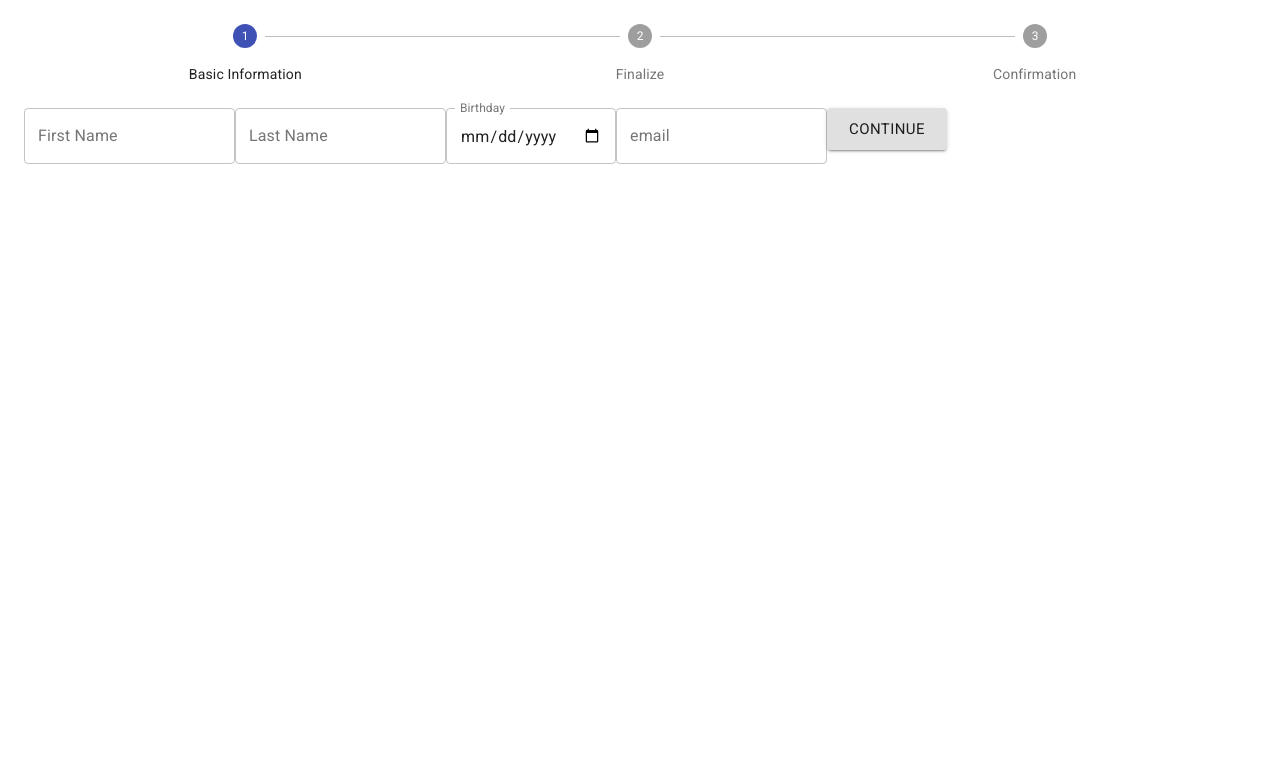
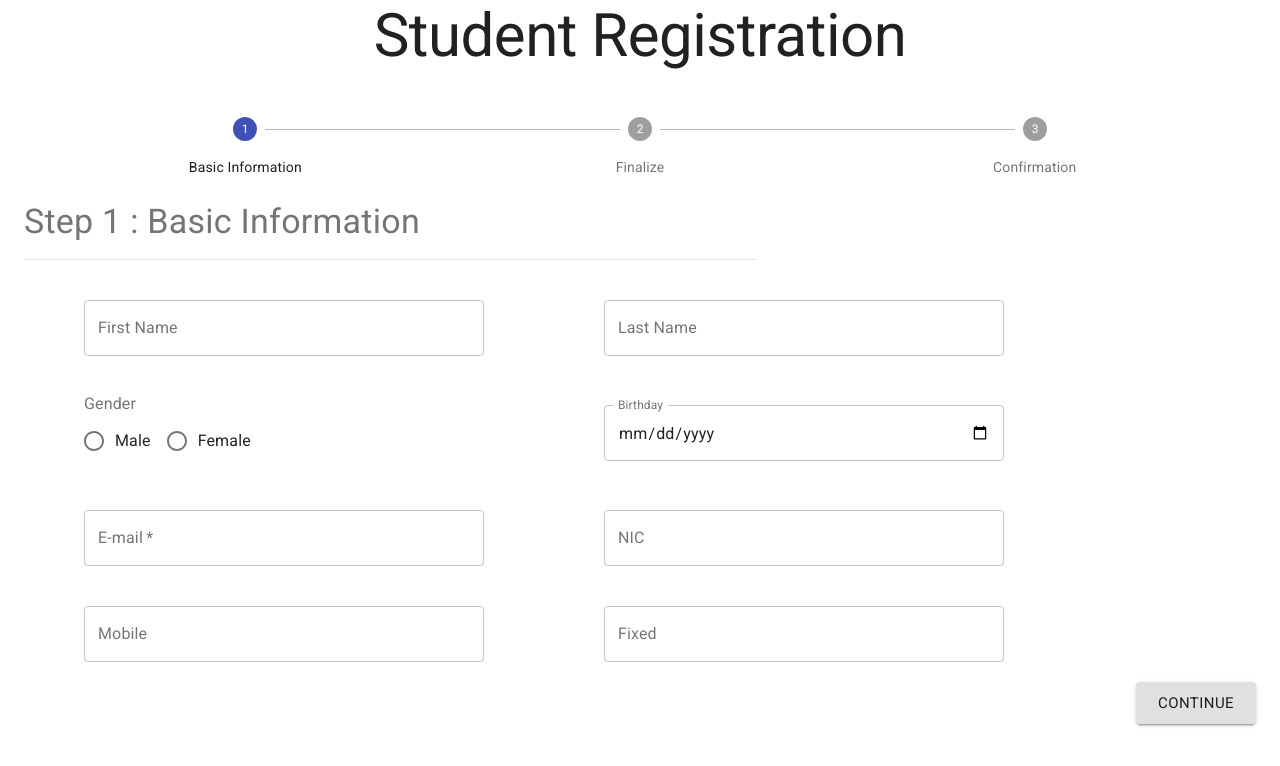
Before and after one commit to Oshinka/nsbm-client, a React (Create React App) app: page /students/add-student in a window 1280 px wide. Shown: the top 766 px of the page. Built offline with nearby package versions, Linux system fonts and the light colour scheme; no server answers.

Commit message:
styling add student form

```diff
--- a/sandbox.js
+++ b/sandbox.js
@@ -1 +1,5 @@
 online lecturers
+
+.body__icons > .MuiSvgIcon-root{
+
+}
--- a/src/App.js
+++ b/src/App.js
@@ -1,4 +1,5 @@
 import React from 'react';
+import 'fontsource-roboto';
 import './App.css';
 import { BrowserRouter as Router, Route } from 'react-router-dom';
 
--- a/src/components/AppBar.component.js
+++ b/src/components/AppBar.component.js
@@ -3,9 +3,10 @@ import { makeStyles } from '@material-ui/core/styles';
 import AppBar from '@material-ui/core/AppBar';
 import Toolbar from '@material-ui/core/Toolbar';
 import Typography from '@material-ui/core/Typography';
-import Button from '@material-ui/core/Button';
 import IconButton from '@material-ui/core/IconButton';
 import MenuIcon from '@material-ui/icons/Menu';
+import BrightnessHighIcon from '@material-ui/icons/BrightnessHigh';
+import BrightnessMediumIcon from '@material-ui/icons/BrightnessMedium';
 
 const useStyles = makeStyles((theme) => ({
     root: {
@@ -17,22 +18,28 @@ const useStyles = makeStyles((theme) => ({
     title: {
         flexGrow: 1,
     },
+    logo: {
+        height: 64,
+        marginLeft: 20,
+        marginRight: 80,
+    },
 }));
 
-export default function ButtonAppBar() {
+export default function ButtonAppBar({isDark}) {
     const classes = useStyles();
 
     return (
         <div className={classes.root}>
             <AppBar position="static">
                 <Toolbar>
+                    <img className={classes.logo} src='https://www.nsbm.ac.lk/wp-content/uploads/2019/08/logo.png' alt='logo' />
                     <IconButton edge="start" className={classes.menuButton} color="inherit" aria-label="menu">
                         <MenuIcon />
                     </IconButton>
                     <Typography variant="h6" className={classes.title}>
                         NSBM
           </Typography>
-          <Button color="inherit">Login</Button>
+                    {(isDark)?<BrightnessMediumIcon />:<BrightnessHighIcon />}
                 </Toolbar>
             </AppBar>
         </div>
--- a/src/components/CreateStudent.component.js
+++ b/src/components/CreateStudent.component.js
@@ -3,6 +3,7 @@ import StudentBasicInfo from './StudentForm/StudentBasicInfo.component';
 import Container from '@material-ui/core/Container';
 import Confirm from './StudentForm/Confirm.component';
 import Finalize from './StudentForm/Finalize.component';
+import Typography from '@material-ui/core/Typography';
 import Swal from 'sweetalert2';
 import axios from '../axios';
 
@@ -16,9 +17,15 @@ class CreateStudent extends Component {
             step: 1,
             firstName: '',
             lastName: '',
+            gender: '',
             dateOfBirth: null,
             email: '',
+            contact: {
+                mobile: '',
+                fixed: '',
+            },
             password: '',
+            showPassword: false,
             avatar: ''
         }
     }
@@ -38,7 +45,14 @@ class CreateStudent extends Component {
     };
 
     handleChange = input => e => {
+        if(input === 'mobile' || input === 'fixed')
+            this.setState({ contact: { ...this.state.contact, [input]: e.target.value } })
         this.setState({ [input]: e.target.value })
+    };
+
+    handleClickShowPassword = () => {
+        const { showPassword } = this.state;
+        this.setState({showPassword: !showPassword})
     };
 
     onSubmit(e) {
@@ -63,14 +77,19 @@ class CreateStudent extends Component {
 
     render() {
         const { step } = this.state;
-        const { firstName, lastName, dateOfBirth, email, password, avatar } = this.state;
-        const values = { firstName, lastName, dateOfBirth, email, password, avatar };
+        const { firstName, lastName, gender, dateOfBirth, email, contact, password, showPassword, avatar } = this.state;
+        const { mobile, fixed } = contact;
+        const values = { firstName, lastName, gender, dateOfBirth, email, mobile, fixed, password, showPassword, avatar };
+        const student = { firstName, lastName, gender, dateOfBirth, email, contact, password, avatar };
         const steps = ['Basic Information', 'Finalize', 'Confirmation'];
 
         switch (step) {
             case 1:
                 return (
                     <Container>
+                        <Typography variant='h2' color='textPrimary' align='center' gutterBottom>
+                            Student Registration
+                        </Typography>
                         <StudentBasicInfo
                             nextStep={this.nextStep}
                             handleChange={this.handleChange}
@@ -83,10 +102,14 @@ class CreateStudent extends Component {
             case 2:
                 return (
                     <Container>
+                        <Typography variant='h2' color='textPrimary' align='center' gutterBottom>
+                            Student Registration
+                        </Typography>
                         <Finalize
                             nextStep={this.nextStep}
                             prevStep={this.prevStep}
                             handleChange={this.handleChange}
+                            handleClickShowPassword={this.handleClickShowPassword}
                             values={values}
                             steps={steps}
                             activeStep={1}
@@ -96,10 +119,14 @@ class CreateStudent extends Component {
             case 3:
                 return (
                     <Container>
+                        <Typography variant='h2' color='textPrimary' align='center' gutterBottom>
+                            Student Registration
+                        </Typography>
                         <Confirm
                             nextStep={this.nextStep}
                             prevStep={this.prevStep}
                             values={values}
+                            student={student}
                             steps={steps}
                             activeStep={2}
                         />
--- a/src/components/LeftBar.component.js
+++ b/src/components/LeftBar.component.js
@@ -13,19 +13,20 @@ import IconButton from '@material-ui/core/IconButton';
 import PersonIcon from '@material-ui/icons/Person';
 import AccountBoxIcon from '@material-ui/icons/AccountBox';
 import SubjectIcon from '@material-ui/icons/Subject';
-// import AddCircleIcon from '@material-ui/icons/AddCircle';
 
 const useStyles = makeStyles({
     list: {
         width: 250,
     },
-    fullList: {
-        width: 'auto',
-    },
     leftbar: {
         height: 1000,
         float: 'left'
-    }
+    },
+    logo: {
+        height: 64,
+        marginLeft: 40,
+        marginBottom: 10,
+    },
 });
 
 export default function TemporaryDrawer({ Icon, link, name }) {
@@ -47,14 +48,13 @@ export default function TemporaryDrawer({ Icon, link, name }) {
 
     const list = (anchor) => (
         <div
-            className={clsx(classes.list, {
-                [classes.fullList]: anchor === 'top' || anchor === 'bottom',
-            })}
+            className={clsx(classes.list)}
             role="presentation"
             onMouseLeave={toggleDrawer(anchor, false)}
             onKeyDown={toggleDrawer(anchor, false)}
         >
             <List>
+            <img className={classes.logo} src='https://www.nsbm.ac.lk/wp-content/uploads/2019/08/logo.png' alt='logo' />
                 <NavLink to='/' style={{ textDecorationLine: 'none' }} >
                     <ListItem button>
                         <ListItemIcon><IconButton><HomeIcon /></IconButton></ListItemIcon>
--- a/src/components/StudentForm/Confirm.component.js
+++ b/src/components/StudentForm/Confirm.component.js
@@ -6,13 +6,15 @@ import StepLabel from '@material-ui/core/StepLabel';
 import Swal from 'sweetalert2';
 import axios from '../../axios';
 import ImageAvatars from '../ImageAvatars.component';
+import Typography from '@material-ui/core/Typography';
+import Grid from '@material-ui/core/Grid';
 
 
 export class Confirm extends Component {
     continue = e => {
         e.preventDefault();
 
-        const student = this.props.values;
+        const student = this.props.student;
 
         console.log(student);
 
@@ -35,10 +37,10 @@ export class Confirm extends Component {
     }
 
     render() {
-        const{
-            values: {firstName, lastName, dateOfBirth, email, password, avatar}
+        const {
+            values: { firstName, lastName, gender, dateOfBirth, email, mobile, fixed, password, avatar }
         } = this.props;
-        const {steps, activeStep} = this.props
+        const { steps, activeStep } = this.props
 
         return (
             <React.Fragment>
@@ -49,13 +51,19 @@ export class Confirm extends Component {
                         </Step>
                     ))}
                 </Stepper>
+                <Typography variant='h4' color='textSecondary'>
+                    Step 3 : Confirmation
+                </Typography>
+                <hr style={{ marginRight: 500, marginBottom: 20 }} />
                 <ImageAvatars url={avatar} />
                 <List>
                     <ListItem>
+                        {/* <ListItemText primary='Full Name' secondary={lastName ? `${firstName} ${lastName}` : `${firstName}`} /> */}
                         <ListItemText primary='First Name' secondary={firstName} />
+                        <ListItemText primary='Last Name' secondary={lastName} />
                     </ListItem>
                     <ListItem>
-                        <ListItemText primary='Last Name' secondary={lastName} />
+                        <ListItemText primary='Gender' secondary={gender} />
                     </ListItem>
                     <ListItem>
                         <ListItemText primary='Birthday' secondary={dateOfBirth} />
@@ -66,10 +74,16 @@ export class Confirm extends Component {
                     <ListItem>
                         <ListItemText primary='Password' secondary={password} />
                     </ListItem>
+                    <ListItem>
+                        <ListItemText primary='Mobile' secondary={mobile} />
+                        <ListItemText primary='Fixed' secondary={fixed} />
+                    </ListItem>
                 </List>
                 <br />
-                <Button variant='contained' size="large" onClick={this.back} >Back</Button>
-                <Button color='primary' variant='contained' size="large" onClick={this.continue} >Confirm & Submit</Button>
+                <Grid container justify='flex-end'>
+                    <Button variant='contained' size="large" onClick={this.back} >Back</Button>
+                    <Button color='primary' variant='contained' size="large" onClick={this.continue} >Confirm & Submit</Button>
+                </Grid>
             </React.Fragment>
         )
     }
--- a/src/components/StudentForm/Finalize.component.js
+++ b/src/components/StudentForm/Finalize.component.js
@@ -4,6 +4,15 @@ import Button from '@material-ui/core/Button';
 import Stepper from '@material-ui/core/Stepper';
 import Step from '@material-ui/core/Step';
 import StepLabel from '@material-ui/core/StepLabel';
+import Typography from '@material-ui/core/Typography';
+import IconButton from '@material-ui/core/IconButton';
+import OutlinedInput from '@material-ui/core/OutlinedInput';
+import InputLabel from '@material-ui/core/InputLabel';
+import InputAdornment from '@material-ui/core/InputAdornment';
+import FormControl from '@material-ui/core/FormControl';
+import Visibility from '@material-ui/icons/Visibility';
+import VisibilityOff from '@material-ui/icons/VisibilityOff';
+import Grid from '@material-ui/core/Grid';
 
 export class Finalize extends Component {
     continue = e => {
@@ -16,9 +25,14 @@ export class Finalize extends Component {
         this.props.prevStep();
     }
 
+    handleClickShowPassword = e => {
+        e.preventDefault();
+        this.props.handleClickShowPassword();
+    };
+
     render() {
         const { steps, activeStep, values, handleChange } = this.props;
-        const { avatar, password } = values;
+        const { avatar, password, showPassword } = values;
 
         return (
             <React.Fragment>
@@ -29,6 +43,10 @@ export class Finalize extends Component {
                         </Step>
                     ))}
                 </Stepper>
+                <Typography variant='h4' color='textSecondary'>
+                    Step 2 : Finalize
+                </Typography>
+                <hr style={{ marginRight: 500, marginBottom: 20 }} />
                 <TextField
                     id="avatar"
                     label="avatar"
@@ -37,15 +55,32 @@ export class Finalize extends Component {
                     onChange={handleChange('avatar')}
                     defaultValue={avatar}
                 />
-                <TextField
-                    id="password"
-                    label="password"
-                    variant="outlined"
-                    onChange={handleChange('password')}
-                    defaultValue={password}
-                />
-                <Button variant='contained' size="large" onClick={this.back} >Back</Button>
-                <Button variant="contained" size="large" onClick={this.continue} >Continue</Button>
+                <FormControl variant="outlined">
+                    <InputLabel htmlFor="outlined-adornment-password">Password</InputLabel>
+                    <OutlinedInput
+                        id="outlined-adornment-password"
+                        type={showPassword ? 'text' : 'password'}
+                        value={password}
+                        onChange={handleChange('password')}
+                        endAdornment={
+                            <InputAdornment position="end">
+                                <IconButton
+                                    aria-label="toggle password visibility"
+                                    onClick={this.handleClickShowPassword}
+                                    // onMouseDown={this.handleMouseDownPassword()}
+                                    edge="end"
+                                >
+                                    {showPassword ? <Visibility /> : <VisibilityOff />}
+                                </IconButton>
+                            </InputAdornment>
+                        }
+                        labelWidth={70}
+                    />
+                </FormControl>
+                <Grid container justify='flex-end'>
+                    <Button variant='contained' size="large" onClick={this.back} >Back</Button>
+                    <Button variant="contained" size="large" onClick={this.continue} >Continue</Button>
+                </Grid>
             </React.Fragment>
         )
     }
--- a/src/components/StudentForm/StudentBasicInfo.component.js
+++ b/src/components/StudentForm/StudentBasicInfo.component.js
@@ -4,6 +4,14 @@ import Button from '@material-ui/core/Button';
 import Stepper from '@material-ui/core/Stepper';
 import Step from '@material-ui/core/Step';
 import StepLabel from '@material-ui/core/StepLabel';
+import Typography from '@material-ui/core/Typography';
+import Radio from '@material-ui/core/Radio';
+import RadioGroup from '@material-ui/core/RadioGroup';
+import FormControlLabel from '@material-ui/core/FormControlLabel';
+import FormControl from '@material-ui/core/FormControl';
+import FormLabel from '@material-ui/core/FormLabel';
+import Grid from '@material-ui/core/Grid';
+import '../createStudent.component.css'
 
 export class StudentBasicInfo extends Component {
     continue = e => {
@@ -13,7 +21,7 @@ export class StudentBasicInfo extends Component {
 
     render() {
         const { steps, activeStep, values, handleChange } = this.props;
-        const { firstName, lastName, dateOfBirth, email } = values;
+        const { firstName, lastName, gender, dateOfBirth, email, mobile, fixed } = values;
 
         return (
             <React.Fragment>
@@ -24,6 +32,11 @@ export class StudentBasicInfo extends Component {
                         </Step>
                     ))}
                 </Stepper>
+                <Typography variant='h4' color='textSecondary'>
+                    Step 1 : Basic Information
+                </Typography>
+                <hr style={{ marginRight: 500, marginBottom: 20 }} />
+                <Grid>
                     <TextField
                         id="firstName"
                         label="First Name"
@@ -38,6 +51,17 @@ export class StudentBasicInfo extends Component {
                         onChange={handleChange('lastName')}
                         defaultValue={lastName}
                     />
+                </Grid>
+                <Grid container alignItems="center">
+                    <FormControl component="fieldset">
+                        <FormLabel component="legend">Gender</FormLabel>
+                        <RadioGroup aria-label="gender" name="gender" defaultValue={gender} onChange={handleChange('gender')}>
+                            <Grid>
+                                <FormControlLabel value='Male' control={<Radio />} label="Male" />
+                                <FormControlLabel value='Female' control={<Radio />} label="Female" />
+                            </Grid>
+                        </RadioGroup>
+                    </FormControl>
                     <TextField
                         id="dateOfBirth"
                         label="Birthday"
@@ -47,14 +71,44 @@ export class StudentBasicInfo extends Component {
                         onChange={handleChange('dateOfBirth')}
                         defaultValue={dateOfBirth}
                     />
+                </Grid>
+                <Grid>
                     <TextField
                         id="email"
-                    label="email"
+                        label="E-mail"
+                        required
                         variant="outlined"
                         onChange={handleChange('email')}
                         defaultValue={email}
                     />
+                    <TextField
+                        id="nic"
+                        label="NIC"
+                        variant="outlined"
+                    // onChange={handleChange('fixed')}
+                    // defaultValue={email}
+                    />
+                </Grid>
+                <Grid>
+                    <TextField
+                        id="mobile"
+                        label="Mobile"
+                        variant="outlined"
+                        onChange={handleChange('mobile')}
+                        defaultValue={mobile}
+                    />
+                    <TextField
+                        id="fixed"
+                        label="Fixed"
+                        placeholder="Fixed Number"
+                        variant="outlined"
+                        onChange={handleChange('fixed')}
+                        defaultValue={fixed}
+                    />
+                </Grid>
+                <Grid container justify='flex-end'>
                     <Button variant="contained" size="large" onClick={this.continue} >Continue</Button>
+                </Grid>
             </React.Fragment>
         )
     }
--- /dev/null
+++ b/src/components/createStudent.component.css
@@ -0,0 +1,5 @@
+.MuiFormControl-root {
+    margin: 20px 60px !important;
+    width: 400px;
+    min-width: 250px !important;
+}
```
Also changed, not shown: src/components/Home.component.js (+5 -5 lines), src/components/home.component.css (+13 -3 lines). Lines whose indentation alone changed are shown as unchanged.
